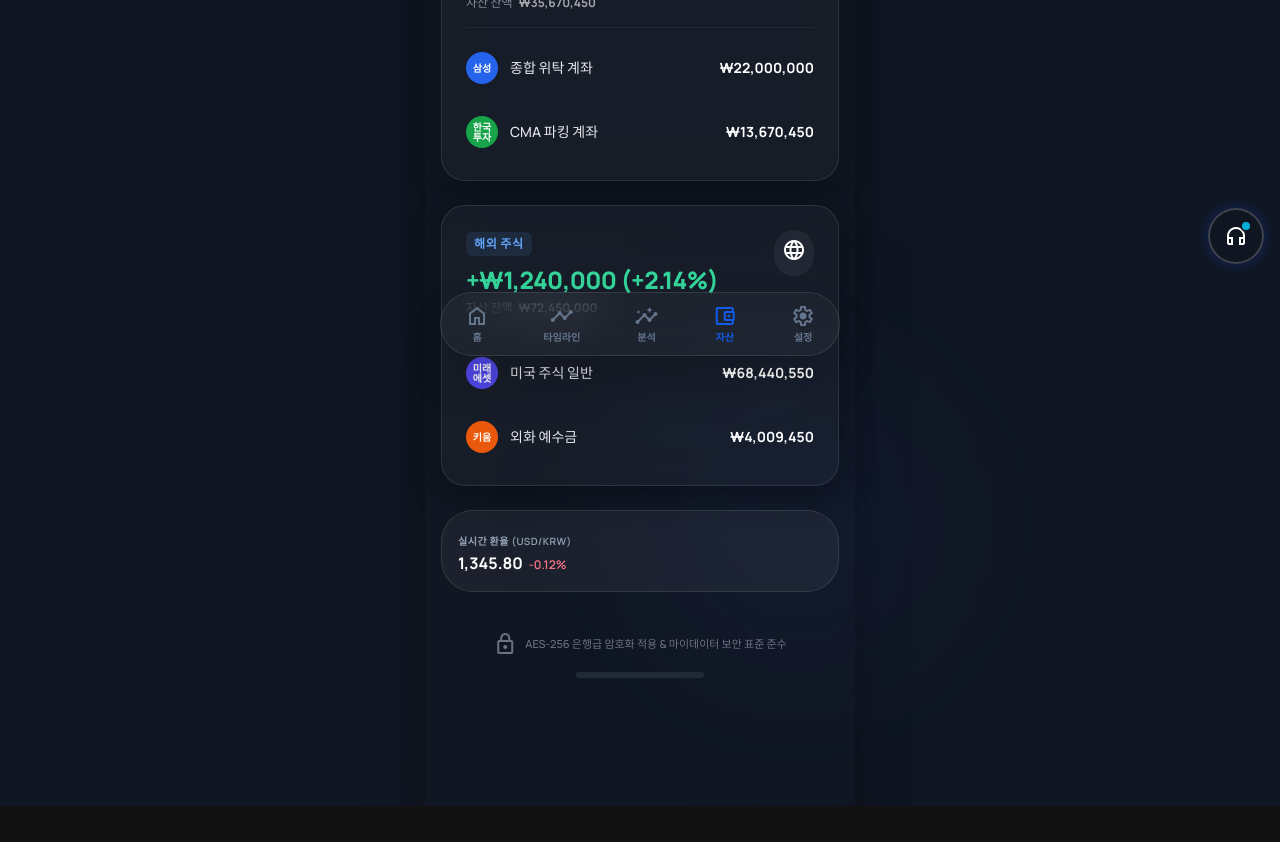
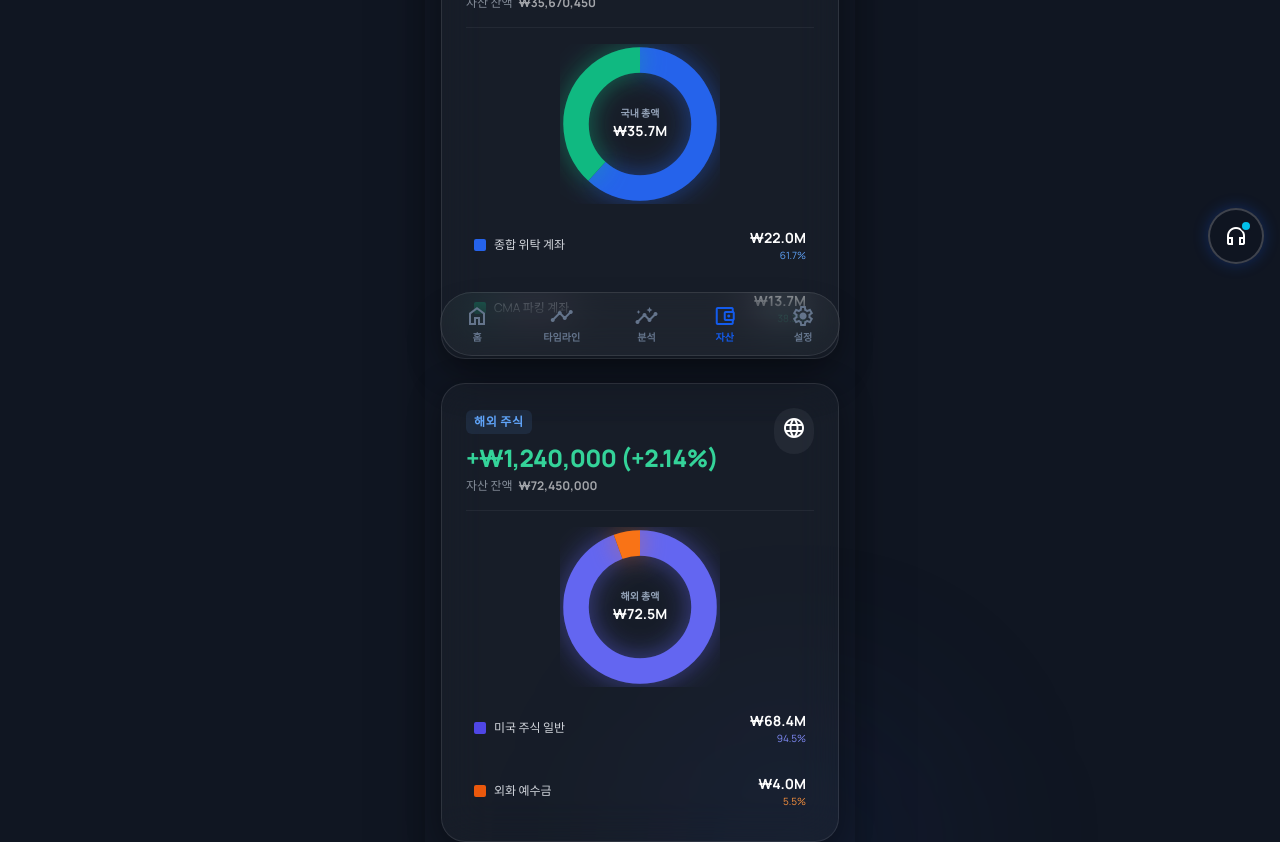
Before and after one commit to KOSCOM-TEAM1/frontend, a React (Vite) app: page /assets in a window 1280 px wide. Shown: the part 420-1262 px from the top of the page. Before the commit the page ends 1226 px from the top, so only its background shows below. Built offline with nearby package versions, Linux system fonts and the light colour scheme; a web font is replaced by a local one.

Commit message:
Feat: 도넛 차트로 수정 구현, 마이데이터를 이용한 현재 내 자산 관리 화면

```diff
--- a/src/pages/TotalAssetInventory.jsx
+++ b/src/pages/TotalAssetInventory.jsx
@@ -75,7 +75,7 @@ function TotalAssetInventory() {
             <div className="glass-card rounded-3xl p-6 relative overflow-hidden hover-lift hover-glow transition-all duration-300 cursor-pointer">
               <div className="flex justify-between items-start mb-4">
                 <div>
-                  <span className="text-xs font-bold text-cyan-400 bg-cyan-400/10 px-2 py-1 rounded-md mb-2 inline-block uppercase tracking-wider">
+                  <span className="text-xs font-bold text-blue-400 bg-blue-400/10 px-2 py-1 rounded-md mb-2 inline-block uppercase tracking-wider">
                     국내 주식
                   </span>
                   <h3 className="text-2xl font-extrabold text-rose-400 tracking-tight mb-1">
@@ -92,34 +92,76 @@ function TotalAssetInventory() {
                   </span>
                 </div>
               </div>
-              <div className="space-y-4 pt-4 border-t border-white/5">
-                <div className="flex justify-between items-center hover:bg-white/5 transition-all duration-200 p-2 -mx-2 rounded-lg">
-                  <div className="flex items-center gap-3">
-                    <div className="w-8 h-8 rounded-lg bg-blue-600 flex items-center justify-center text-[10px] font-bold leading-none">
-                      삼성
+              <div className="pt-4 border-t border-white/5">
+                {/* 도넛 차트 */}
+                <div className="flex items-center justify-center mb-4">
+                  <div className="relative w-40 h-40">
+                    <svg className="w-full h-full transform -rotate-90" viewBox="0 0 100 100">
+                      {/* 배경 원 */}
+                      <circle
+                        cx="50"
+                        cy="50"
+                        r="40"
+                        fill="none"
+                        stroke="rgba(255,255,255,0.05)"
+                        strokeWidth="16"
+                      />
+                      {/* 종합 위탁 계좌 (61.7%) */}
+                      <circle
+                        cx="50"
+                        cy="50"
+                        r="40"
+                        fill="none"
+                        stroke="#2563eb"
+                        strokeWidth="16"
+                        strokeDasharray="155 251"
+                        strokeDashoffset="0"
+                        className="transition-all duration-300 cursor-pointer hover:stroke-[18] hover:brightness-125"
+                        style={{ animationDelay: '0.2s', filter: 'drop-shadow(0 0 8px rgba(37, 99, 235, 0.5))' }}
+                      />
+                      {/* CMA 파킹 계좌 (38.3%) */}
+                      <circle
+                        cx="50"
+                        cy="50"
+                        r="40"
+                        fill="none"
+                        stroke="#10b981"
+                        strokeWidth="16"
+                        strokeDasharray="96 251"
+                        strokeDashoffset="-155"
+                        className="transition-all duration-300 cursor-pointer hover:stroke-[18] hover:brightness-125"
+                        style={{ animationDelay: '0.4s', filter: 'drop-shadow(0 0 8px rgba(16, 185, 129, 0.5))' }}
+                      />
+                    </svg>
+                    <div className="absolute inset-0 flex flex-col items-center justify-center pointer-events-none">
+                      <p className="text-[10px] text-slate-400 font-semibold">국내 총액</p>
+                      <p className="text-sm font-bold text-white">₩35.7M</p>
                     </div>
-                    <span className="text-sm font-medium text-gray-200">
-                      종합 위탁 계좌
-                    </span>
                   </div>
-                  <span className="text-sm font-bold text-white">
-                    ₩22,000,000
-                  </span>
                 </div>
-                <div className="flex justify-between items-center hover:bg-white/5 transition-all duration-200 p-2 -mx-2 rounded-lg">
-                  <div className="flex items-center gap-3">
-                    <div className="w-8 h-8 rounded-lg bg-green-600 flex items-center justify-center text-[10px] font-bold leading-none">
-                      한국
-                      <br />
-                      투자
+
+                {/* 범례 */}
+                <div className="space-y-3">
+                  <div className="flex items-center justify-between p-2 rounded-lg hover:bg-white/5 transition-all duration-200">
+                    <div className="flex items-center gap-2">
+                      <div className="w-3 h-3 rounded-sm bg-blue-600"></div>
+                      <span className="text-xs text-gray-300">종합 위탁 계좌</span>
                     </div>
-                    <span className="text-sm font-medium text-gray-200">
-                      CMA 파킹 계좌
-                    </span>
+                    <div className="text-right">
+                      <p className="text-sm font-bold text-white">₩22.0M</p>
+                      <p className="text-[10px] text-blue-400">61.7%</p>
+                    </div>
                   </div>
-                  <span className="text-sm font-bold text-white">
-                    ₩13,670,450
-                  </span>
+                  <div className="flex items-center justify-between p-2 rounded-lg hover:bg-white/5 transition-all duration-200">
+                    <div className="flex items-center gap-2">
+                      <div className="w-3 h-3 rounded-sm bg-emerald-600"></div>
+                      <span className="text-xs text-gray-300">CMA 파킹 계좌</span>
+                    </div>
+                    <div className="text-right">
+                      <p className="text-sm font-bold text-white">₩13.7M</p>
+                      <p className="text-[10px] text-emerald-400">38.3%</p>
+                    </div>
+                  </div>
                 </div>
               </div>
             </div>
@@ -143,34 +185,76 @@ function TotalAssetInventory() {
                   </span>
                 </div>
               </div>
-              <div className="space-y-4 pt-4 border-t border-white/5">
-                <div className="flex justify-between items-center hover:bg-white/5 transition-all duration-200 p-2 -mx-2 rounded-lg">
-                  <div className="flex items-center gap-3">
-                    <div className="w-8 h-8 rounded-lg bg-indigo-600 flex items-center justify-center text-[10px] font-bold leading-none">
-                      미래
-                      <br />
-                      에셋
+              <div className="pt-4 border-t border-white/5">
+                {/* 도넛 차트 */}
+                <div className="flex items-center justify-center mb-4">
+                  <div className="relative w-40 h-40">
+                    <svg className="w-full h-full transform -rotate-90" viewBox="0 0 100 100">
+                      {/* 배경 원 */}
+                      <circle
+                        cx="50"
+                        cy="50"
+                        r="40"
+                        fill="none"
+                        stroke="rgba(255,255,255,0.05)"
+                        strokeWidth="16"
+                      />
+                      {/* 미국 주식 일반 (94.5%) */}
+                      <circle
+                        cx="50"
+                        cy="50"
+                        r="40"
+                        fill="none"
+                        stroke="#6366f1"
+                        strokeWidth="16"
+                        strokeDasharray="237 251"
+                        strokeDashoffset="0"
+                        className="transition-all duration-300 cursor-pointer hover:stroke-[18] hover:brightness-125"
+                        style={{ animationDelay: '0.2s', filter: 'drop-shadow(0 0 8px rgba(99, 102, 241, 0.5))' }}
+                      />
+                      {/* 외화 예수금 (5.5%) */}
+                      <circle
+                        cx="50"
+                        cy="50"
+                        r="40"
+                        fill="none"
+                        stroke="#f97316"
+                        strokeWidth="16"
+                        strokeDasharray="14 251"
+                        strokeDashoffset="-237"
+                        className="transition-all duration-300 cursor-pointer hover:stroke-[18] hover:brightness-125"
+                        style={{ animationDelay: '0.4s', filter: 'drop-shadow(0 0 8px rgba(249, 115, 22, 0.5))' }}
+                      />
+                    </svg>
+                    <div className="absolute inset-0 flex flex-col items-center justify-center pointer-events-none">
+                      <p className="text-[10px] text-slate-400 font-semibold">해외 총액</p>
+                      <p className="text-sm font-bold text-white">₩72.5M</p>
                     </div>
-                    <span className="text-sm font-medium text-gray-200">
-                      미국 주식 일반
-                    </span>
                   </div>
-                  <span className="text-sm font-bold text-white">
-                    ₩68,440,550
-                  </span>
                 </div>
-                <div className="flex justify-between items-center hover:bg-white/5 transition-all duration-200 p-2 -mx-2 rounded-lg ">
-                  <div className="flex items-center gap-3">
-                    <div className="w-8 h-8 rounded-lg bg-orange-600 flex items-center justify-center text-[10px] font-bold leading-none">
-                      키움
+
+                {/* 범례 */}
+                <div className="space-y-3">
+                  <div className="flex items-center justify-between p-2 rounded-lg hover:bg-white/5 transition-all duration-200">
+                    <div className="flex items-center gap-2">
+                      <div className="w-3 h-3 rounded-sm bg-indigo-600"></div>
+                      <span className="text-xs text-gray-300">미국 주식 일반</span>
                     </div>
-                    <span className="text-sm font-medium text-gray-200">
-                      외화 예수금
-                    </span>
+                    <div className="text-right">
+                      <p className="text-sm font-bold text-white">₩68.4M</p>
+                      <p className="text-[10px] text-indigo-400">94.5%</p>
+                    </div>
                   </div>
-                  <span className="text-sm font-bold text-white">
-                    ₩4,009,450
-                  </span>
+                  <div className="flex items-center justify-between p-2 rounded-lg hover:bg-white/5 transition-all duration-200">
+                    <div className="flex items-center gap-2">
+                      <div className="w-3 h-3 rounded-sm bg-orange-600"></div>
+                      <span className="text-xs text-gray-300">외화 예수금</span>
+                    </div>
+                    <div className="text-right">
+                      <p className="text-sm font-bold text-white">₩4.0M</p>
+                      <p className="text-[10px] text-orange-400">5.5%</p>
+                    </div>
+                  </div>
                 </div>
               </div>
             </div>
```
